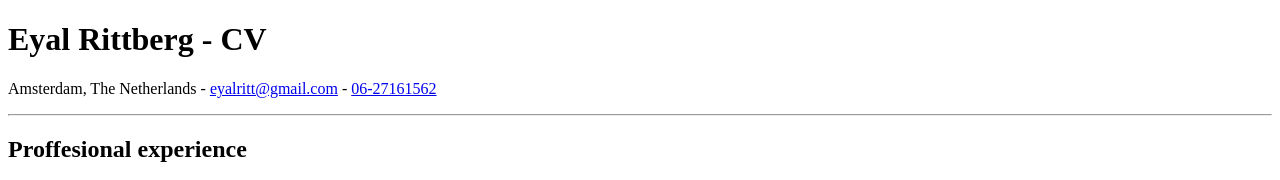
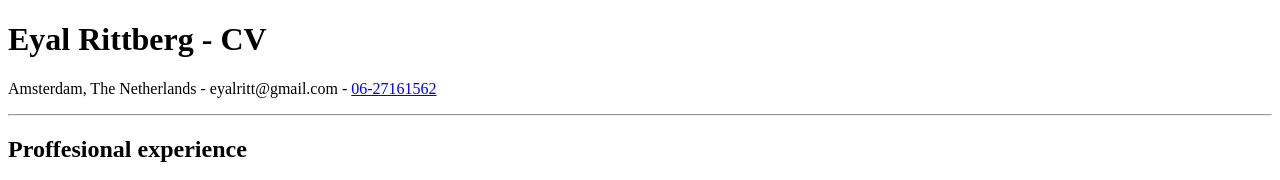
Before and after one commit to eyalritt/resume, a plain HTML site: page index.html in a window 1280 px wide. Shown: the top 180 px of the page. Drawn offline with Linux system fonts and the light colour scheme.

Commit message:
Add files via upload

```diff
--- a/index.html
+++ b/index.html
@@ -8,7 +8,7 @@
 <body>
     <h1>Eyal Rittberg - CV</h1>
     <p>Amsterdam, The Netherlands -
-        <a href="mailto:eyalritt@gmail.com?subject=Hi Eyal Rittberg" target="_blank">eyalritt@gmail.com</a> - <a href="callto:+31627161562">06-27161562</a></p>
+        eyalritt@gmail.com - <a href="callto:+31627161562">06-27161562</a></p>
     <hr/>
     <h2>Proffesional experience</h2>
     <!--------------->
```
